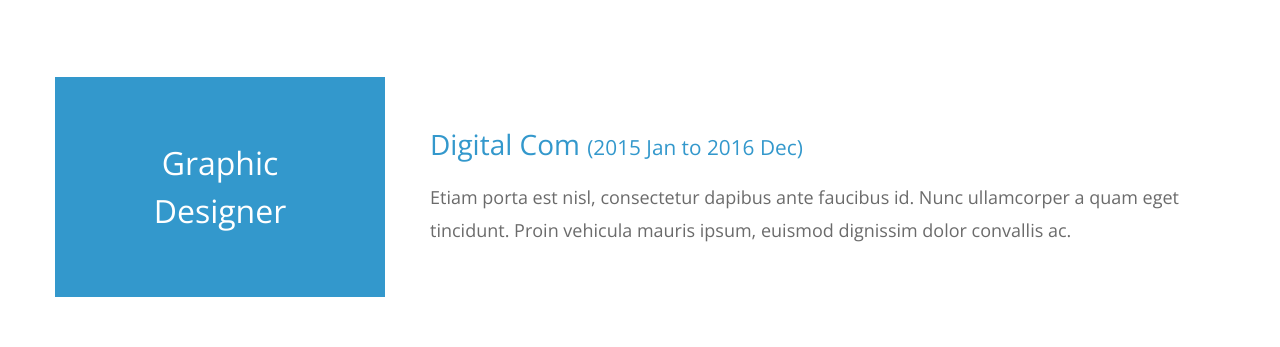
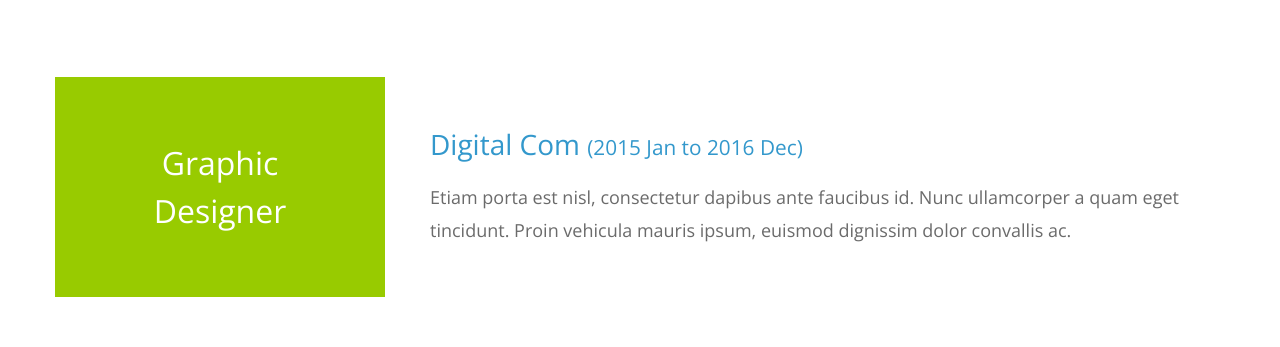
Before and after one commit to NrlAzzh/NrlAzzh.github.io, a plain HTML site: page index.html in a window 1280 px wide. Shown: the part 1703-2050 px from the top of the page. Drawn offline with nearby package versions, Linux system fonts and the light colour scheme.

Commit message:
billi versi 6

```diff
--- a/index.html
+++ b/index.html
@@ -92,7 +92,7 @@ https://templatemo.com/tm-530-mini-profile
             </div>
 
             <div class="tm-portfolio-item">
-              <div class="tm-portfolio-name text-white tm-bg-blue">
+              <div class="tm-portfolio-name text-white tm-bg-green">
                 Graphic Designer
               </div>
               <div class="tm-portfolio-description">
```
